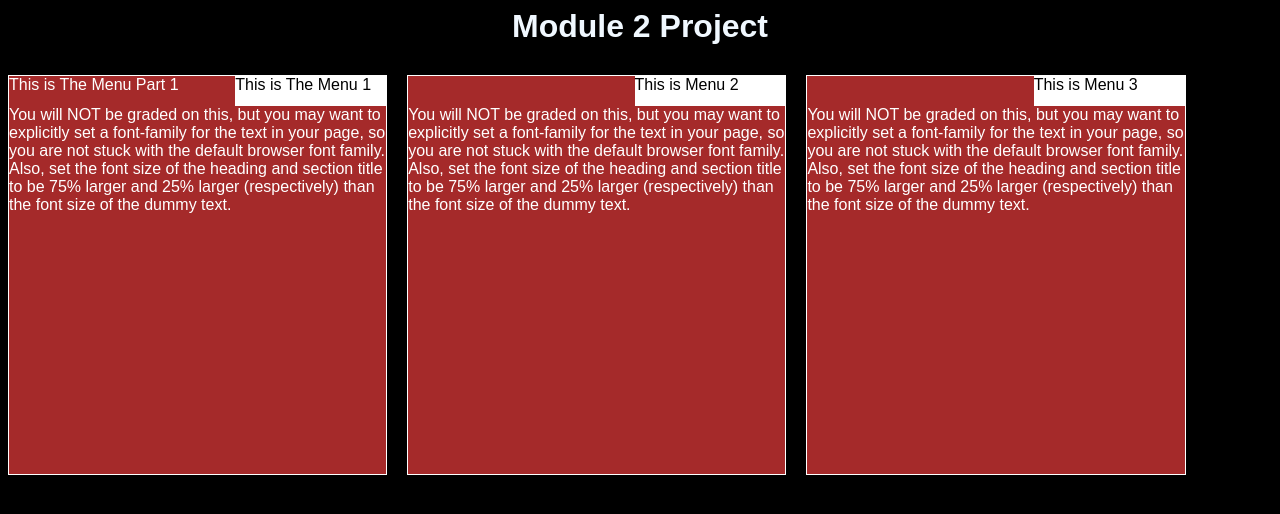
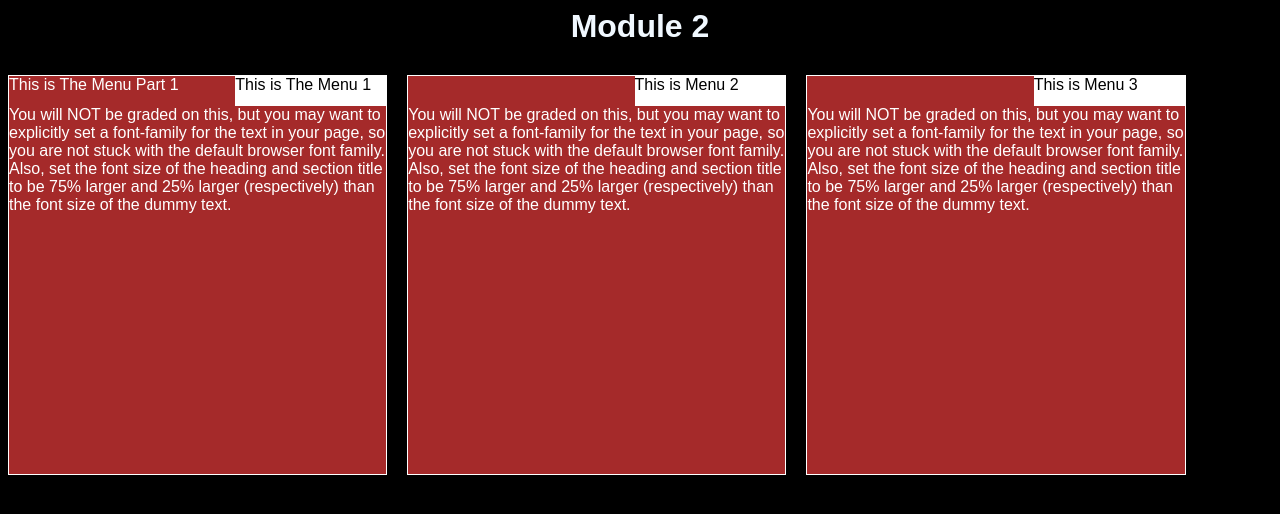
Before and after one commit to m11jr/mod2-solution, a plain HTML site: page index.html in a window 1280 px wide. Drawn offline with Linux system fonts and the light colour scheme.

Commit message:
I just Changed Project Name

```diff
--- a/index.html
+++ b/index.html
@@ -7,7 +7,7 @@
         <link rel="stylesheet" href="css/mod2_sol.css">
     </head>
     <body>
-<h1 >Module 2 Project</h1>
+<h1 >Module 2</h1>
 
 <section id="Part-1">
     <div id="section1">
```
